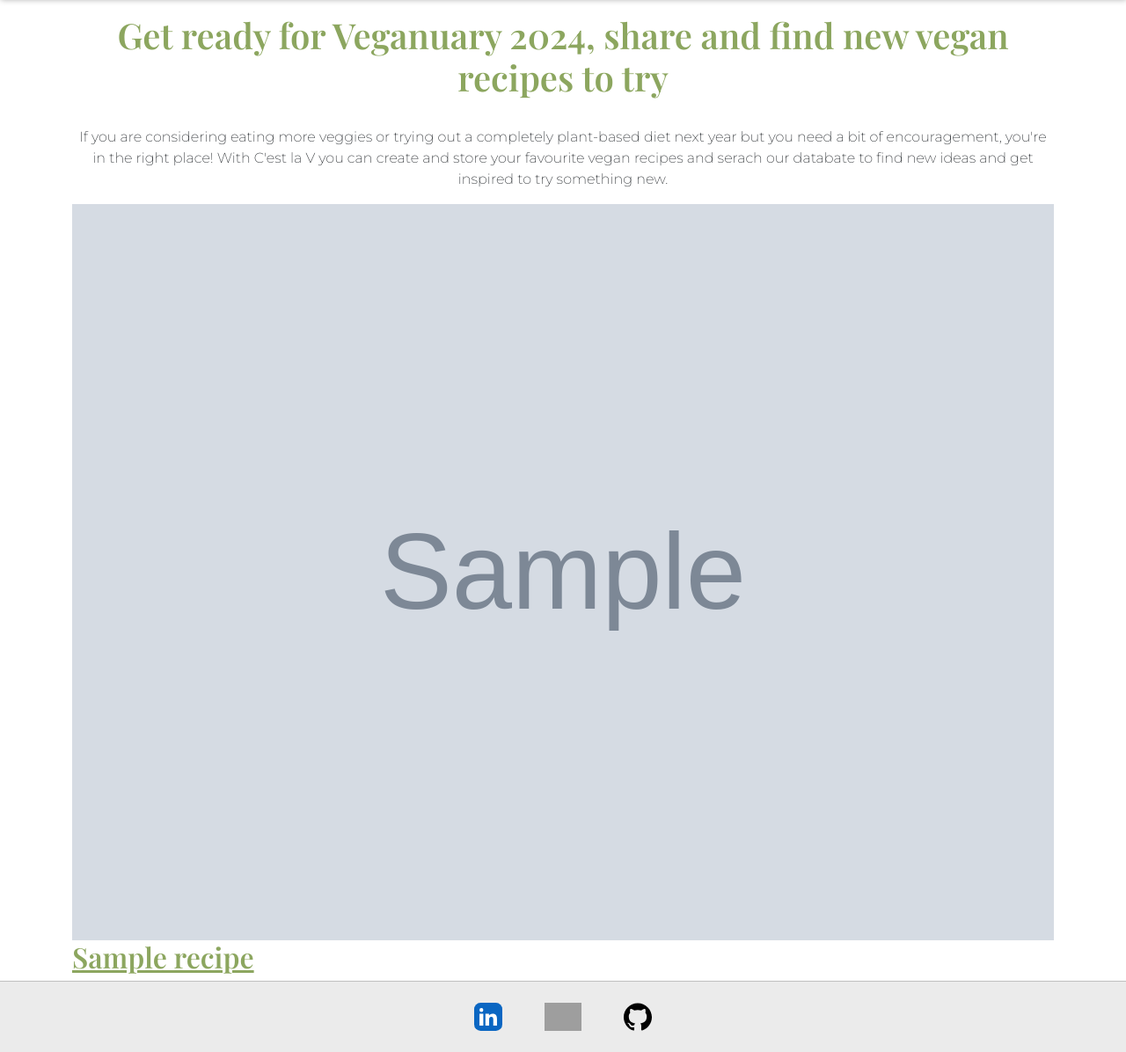
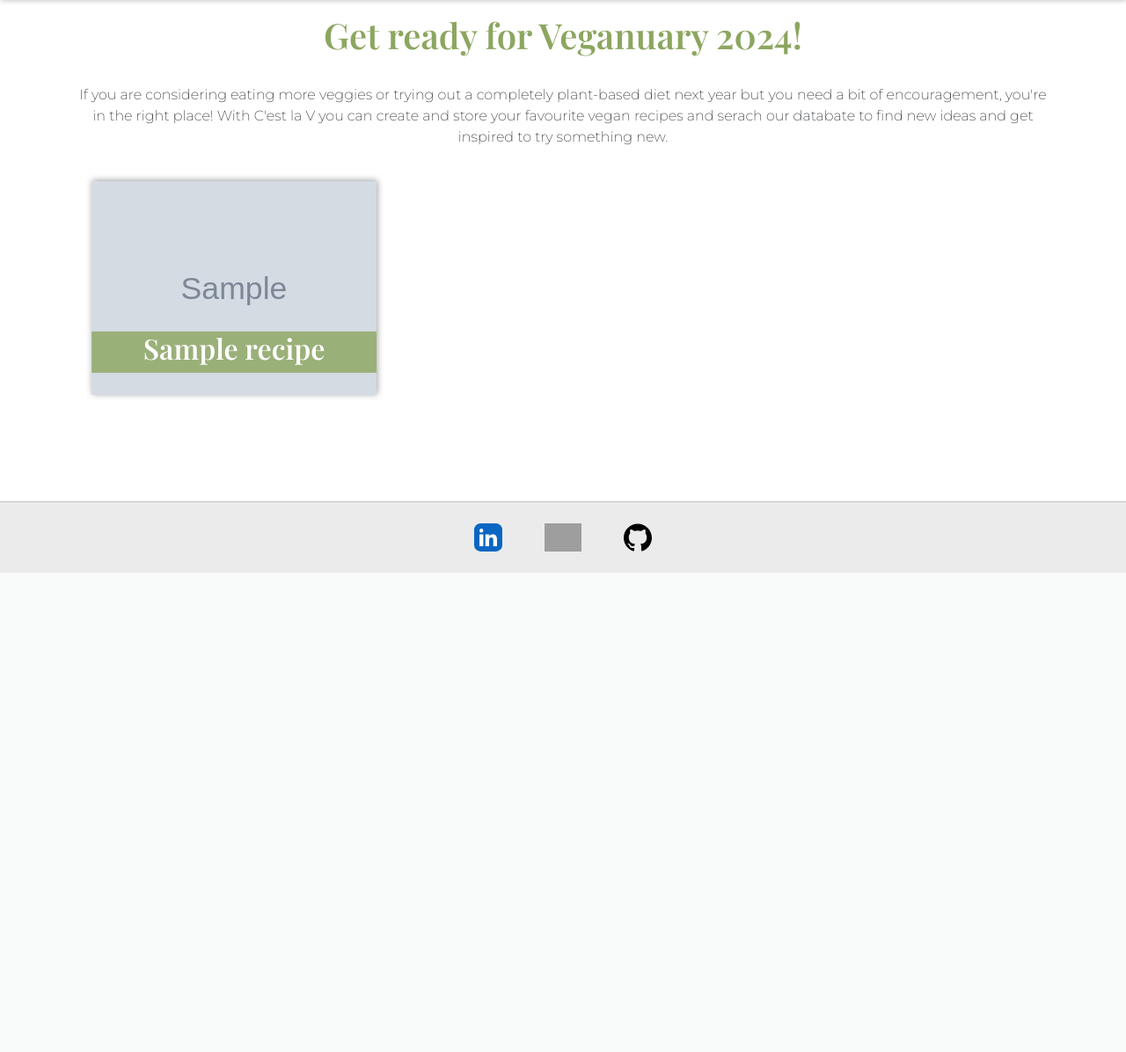
Before and after one commit to Ila-bura/C-est-la-V, a Django app: page / in a window 1280 px wide. Shown: the part 149-1345 px from the top of the page at 88% size. After the commit the page ends 800 px from the top, so only its background shows below. Run offline with Django 3.2, Linux system fonts and the light colour scheme; tables that the repository leaves empty hold one stand-in row (values such as "Sample post"); grey boxes marked "Sample" are stand-in pictures; parts of the project's set-up code (start-up, migrations or seed data) failed here and were passed over; some libraries are stand-ins or nearby versions; grey boxes are pictures that could not be loaded.

Commit message:
Style home page

```diff
--- a/blog/templates/blog/index.html
+++ b/blog/templates/blog/index.html
@@ -1,10 +1,8 @@
 {% extends 'base.html' %} {% block title %}Home{% endblock %}{% block content %}
 
-<div class="container flex.column pt-3">
+<div class="container flex-column pt-3">
   <section class="text-center">
-    <h1 class="main-title" mx-auto>
-      Get ready for Veganuary 2024, share and find new vegan recipes to try
-    </h1>
+    <h1 class="main-title mx-auto">Get ready for Veganuary 2024!</h1>
     <p class="pt-4">
       If you are considering eating more veggies or trying out a completely
       plant-based diet next year but you need a bit of encouragement, you're in
@@ -14,15 +12,17 @@
     </p>
   </section>
   <section>
-    <div class="recipe-cont">
+    <div class="recipe-wrapper">
       {% for recipe in recipes %}
-      <a href="{% url 'recipe_detail' recipe.id %}" class="img-container">
+      <a href="{% url 'recipe_detail' recipe.id %}" class="image-container">
         <img
           src="{{recipe.image.url}}"
           alt="{{recipe.image_alt}}"
           style="width: 100%"
         />
-        <div class="centered"><h2>{{recipe.title}}</h2></div>
+        <div class="label">
+          <h2>{{recipe.title}}</h2>
+        </div>
       </a>
       {% endfor %}
     </div>
--- a/static/css/base.css
+++ b/static/css/base.css
@@ -169,6 +169,7 @@ footer {
     height: auto;
 }
 
+
 .heading {
     font-family: var(--title);
 }
@@ -178,7 +179,72 @@ footer {
     margin: 1rem;
 }
 
+/* Home Page */
+
+.recipe-wrapper {
+    display: flex;
+    flex-direction: column;
+    flex-wrap: wrap;
+}
+
+a.image-container {
+    position: relative;
+    text-align: center;
+    margin: 2%;
+    overflow: hidden;
+    text-decoration: none;
+    border: 1px solid var(--border);
+    box-shadow: var(--smal-box-shadow);
+}
+
+.image-container img {
+    width: 100%;
+    height: auto;
+}
+
+.label {
+    width: 100%;
+    background-color: rgba(140, 166, 95, 0.8);
+    position: absolute;
+    top: 80%;
+    left: 50%;
+    transform: translate(-50%, -50%);
+}
+
+.label h2 {
+    color: var(--white);
+}
+
+.label h2:hover {
+    color: var(--pink);
+}
+
+.label:hover {
+    background-color: var(--off-white);
+
+}
+
+@media screen and (min-width: 40em) {
+    .form {
+        width: 50%;
+    }
+
+    .recipe-wrapper {
+        flex-direction: row;
+    }
+
+    .image-container {
+        flex-direction: row;
+        width: 29%;
+    }
+}
+
+
 @media screen and (min-width: 62.5em) {
+
+    .main-title {
+        width: 50%;
+    }
 
     .recipe-info {
         flex-direction: row;
```
